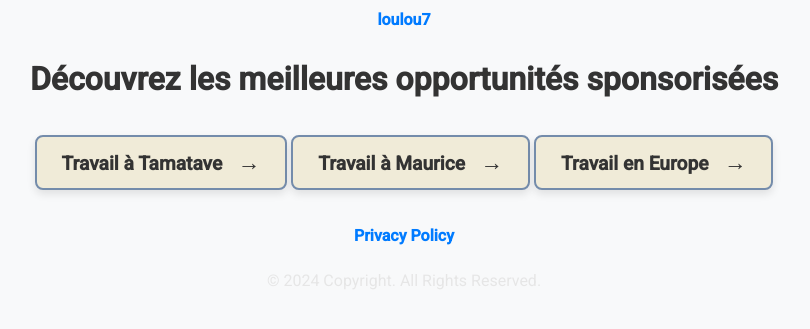
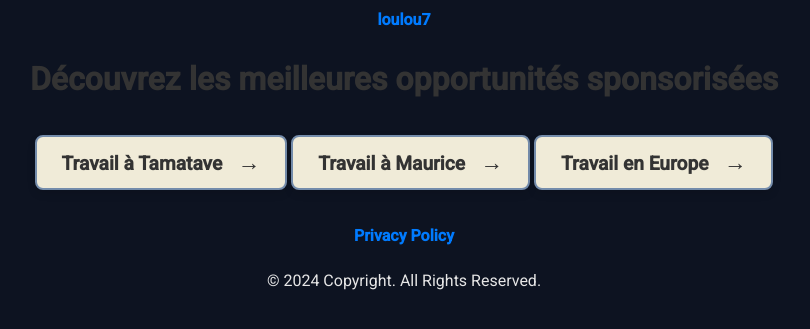
Before and after one commit to Chaloux13/loulou7, a Jekyll site: the page built from index.md, in a window 1280 px wide. Shown: the top 329 px of the page, without its empty margins (236-1046 px from the left). Built offline with Jekyll 4.4.1, drawn with Linux system fonts in a browser that asks for light colours.

Commit message:
Update style.css

```diff
--- a/assets/css/style.css
+++ b/assets/css/style.css
@@ -1,17 +1,16 @@
 /* Exemple de styles pour ton site */
-/*color: 0d1321*/
-/*color: 1d2d44*/
-/*color: 3e5c76*/
-/*color: 748cab*/
-/*color: f0ebd8*/
+/*color: 0d1321 bleu nuit*/
+/*color: 1d2d44 bleu petrole*/
+/*color: 3e5c76 bleu ciel haute*/
+/*color: 748cab bleu ciel bas*/
+/*color: f0ebd8 blanc cassée*/
 
-/* --- Style Global --- */
 
 /* Fond et couleurs principales */
 body {
-  background-color: #f8f9fa;
+  background-color: #0d1321;
   font-family: 'Roboto', sans-serif;
-  color: #E6E6E6;
+  color: #f0ebd8;
   text-align: center;
   margin: 0;
   padding: 0;
```
